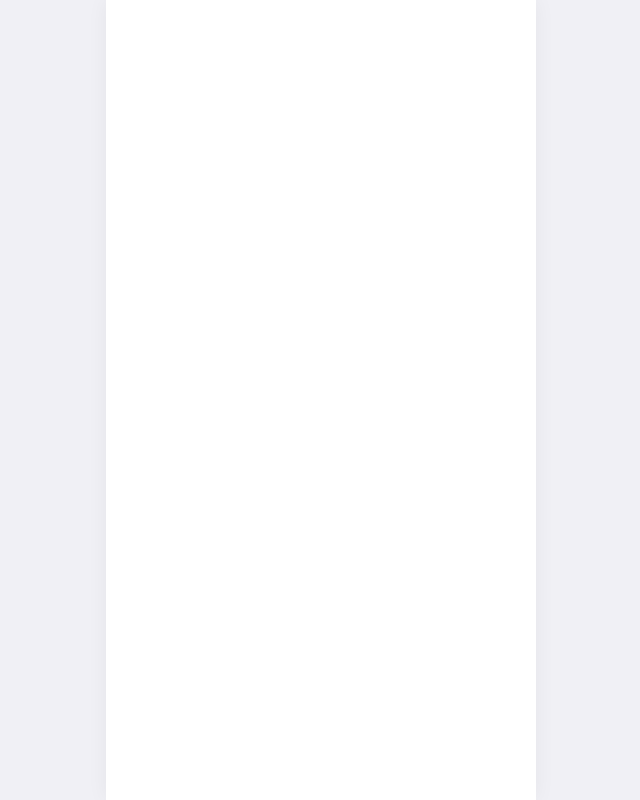
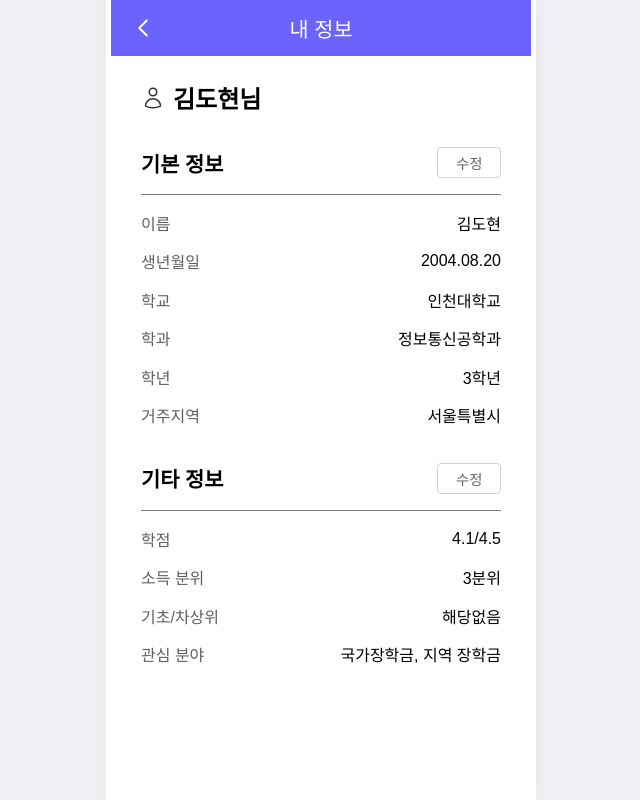
Before and after one commit to LikeLionUniv-INU-BeneFitU/BeneFitU-Frontend, a React (Vite) app: page /my-info in a window 1280 px wide. Before the commit this address had no page. Shown: the whole page, without its empty margins (319-959 px from the left). Built offline with nearby package versions, Linux system fonts and the light colour scheme.

Commit message:
Feat: 내 정보 페이지 구현

```diff
--- a/package.json
+++ b/package.json
@@ -12,6 +12,7 @@
   "dependencies": {
     "react": "^19.2.7",
     "react-dom": "^19.2.7",
+    "react-icons": "^5.7.0",
     "react-router-dom": "^7.18.1",
     "styled-components": "^6.4.3"
   },
--- a/src/App.jsx
+++ b/src/App.jsx
@@ -1,19 +1,21 @@
 import { BrowserRouter, Routes, Route } from 'react-router-dom';
 import AppLayout from './styles/AppLayout';
 import GlobalStyle from './styles/GlobalStyle';
+
 import Splash from './pages/Splash';
 import LoginHome from './pages/Loginhome';
+import Login from './pages/Login';
+import Signup from './pages/Signup';
 import InfoIntro from './pages/InfoIntro';
 import BasicInfo from './pages/BasicInfo';
 import OtherInfo from './pages/OtherInfo';
 import InfoComplete from './pages/InfoComplete';
 import Home from './pages/Home';
 import BenefitAll from './pages/BenefitAll';
-import Login from './pages/Login';
-import Signup from './pages/Signup';
 import Expectedbenefit from './pages/ExpectedBenefit';
 import BenefitDetail from './pages/BenefitDetail';
 import ApplyComplete from './pages/ApplyComplete';
+import MyInfo from './pages/MyInfo';
 
 function App() {
   return (
@@ -34,7 +36,9 @@ function App() {
           <Route path="/expected-benefit" element={<Expectedbenefit />} />
           <Route path="/benefit-detail" element={<BenefitDetail />} />
           <Route path="/apply-complete" element={<ApplyComplete />} />
+          <Route path="/my-info" element={<MyInfo />} />
           <Route path="/edit-basic" element={<BasicInfo />} />
+          <Route path="/edit-other" element={<OtherInfo />} />
         </Routes>
       </AppLayout>
     </BrowserRouter>
--- /dev/null
+++ b/src/components/ApplyItem.jsx
@@ -0,0 +1,83 @@
+import React from 'react';
+import styled from 'styled-components';
+
+const ApplicationItem = ({ title, date, status }) => {
+  const getStatusConfig = (status) => {
+    switch (status) {
+      case 'SELECTED':
+        return { text: '선정', bg: '#EBEBEB', color: '#111111' };
+      case 'NOT_SELECTED':
+        return { text: '미선정', bg: '#EBEBEB', color: '#767676' };
+      case 'UNDER_REVIEW':
+      default:
+        return { text: '심사 중', bg: '#EBEBEB', color: '#111111' };
+    }
+  };
+
+  const config = getStatusConfig(status);
+
+  return (
+    <CardContainer>
+      <TextContainer>
+        <Title>{title}</Title>
+        <DateText>신청일 : {date}</DateText>
+      </TextContainer>
+      <StatusBadge $bgColor={config.bg} $textColor={config.color}>
+        {config.text}
+      </StatusBadge>
+    </CardContainer>
+  );
+};
+
+export default ApplicationItem;
+
+const CardContainer = styled.div`
+  display: flex;
+  justify-content: space-between;
+  align-items: center;
+  width: 100%;
+  height: 9vh;
+  padding: 0 16px;
+  background-color: #ffffff;
+  border-radius: 12px;
+  border: 1px solid #fafbff;
+  box-shadow: 0px 2px 8px rgba(0, 0, 0, 0.2);
+  box-sizing: border-box;
+  margin: 8px auto;
+`;
+
+const TextContainer = styled.div`
+  display: flex;
+  flex-direction: column;
+  gap: 6px;
+  overflow: hidden;
+`;
+
+const Title = styled.h4`
+  margin: 0;
+  font-size: 15px;
+  font-weight: bold;
+  color: #111111;
+  white-space: nowrap;
+  overflow: hidden;
+  text-overflow: ellipsis;
+`;
+
+const DateText = styled.span`
+  font-size: 12px;
+  color: #767676;
+`;
+
+const StatusBadge = styled.div`
+  display: flex;
+  justify-content: center;
+  align-items: center;
+  flex-shrink: 0;
+  width: 58px;
+  height: 28px;
+  border-radius: 6px;
+  font-size: 12px;
+  font-weight: 500;
+  background-color: ${(props) => props.$bgColor};
+  color: ${(props) => props.$textColor};
+`;
--- /dev/null
+++ b/src/pages/MyInfo.jsx
@@ -0,0 +1,235 @@
+import React, { useState, useEffect } from 'react';
+import { useNavigate } from 'react-router-dom';
+import styled from 'styled-components';
+import Header from '../components/Header';
+import ApplyItem from '../components/ApplyItem';
+
+const dummyData = {
+  isSuccess: true,
+  code: 'COMMON_200',
+  message: '요청에 성공했습니다.',
+  result: {
+    baseInfo: {
+      name: '김도현',
+      schoolName: '인천대학교',
+      department: '정보통신공학과',
+      grade: 3,
+      residence: '서울특별시',
+      birthDate: '2004.08.20',
+    },
+    detailInfo: {
+      gpa: 4.1,
+      incomeBracket: 3,
+      isBasicLiving: false,
+      isSecondLowest: false,
+      interests: ['국가장학금', '지역 장학금'],
+    },
+  },
+};
+
+const MyInfo = () => {
+  const [userInfo, setUserInfo] = useState(null);
+  const [loading, setLoading] = useState(true);
+  const navigate = useNavigate();
+
+  useEffect(() => {
+    const fetchUserInfo = async () => {
+      try {
+        await new Promise((resolve) => setTimeout(resolve, 300));
+        setUserInfo(dummyData.result);
+      } catch (err) {
+        alert(err.message);
+      } finally {
+        setLoading(false);
+      }
+    };
+
+    fetchUserInfo();
+  }, []);
+
+  if (loading) return <LoadingMessage>로딩 중...</LoadingMessage>;
+  if (!userInfo) return null;
+
+  const { baseInfo, detailInfo } = userInfo;
+
+  const getSocialSupportStatus = () => {
+    if (!detailInfo.isBasicLiving && !detailInfo.isSecondLowest) {
+      return '해당없음';
+    }
+
+    const basic = detailInfo.isBasicLiving ? '해당' : '해당없음';
+    const second = detailInfo.isSecondLowest ? '해당' : '해당없음';
+
+    return `${basic}/${second}`;
+  };
+
+  return (
+    <Container>
+      <Header title="내 정보" variant="purple" />
+
+      <Body>
+        {/* 이름 섹션 */}
+        <NameSection>
+          <svg
+            xmlns="http://www.w3.org/2000/svg"
+            fill="none"
+            viewBox="0 0 24 24"
+            strokeWidth={1.5}
+            stroke="currentColor"
+            style={{
+              width: '1.5rem',
+              height: '1.5rem',
+              marginRight: '0.5rem',
+              color: '#333',
+            }}
+          >
+            <path
+              strokeLinecap="round"
+              strokeLinejoin="round"
+              d="M15.75 6a3.75 3.75 0 1 1-7.5 0 3.75 3.75 0 0 1 7.5 0ZM4.501 20.118a7.5 7.5 0 0 1 14.998 0A17.933 17.933 0 0 1 12 21.75c-2.676 0-5.216-.584-7.499-1.632Z"
+            />
+          </svg>
+          <h2>{baseInfo.name}님</h2>
+        </NameSection>
+
+        {/* 기본 정보 섹션 */}
+        <Section>
+          <SectionHeader>
+            <h3>기본 정보</h3>
+            <button onClick={() => navigate('/edit-basic')}>수정</button>
+          </SectionHeader>
+          <InfoRow>
+            <span>이름</span>
+            <span>{baseInfo.name}</span>
+          </InfoRow>
+          <InfoRow>
+            <span>생년월일</span>
+            <span>{baseInfo.birthDate}</span>
+          </InfoRow>
+          <InfoRow>
+            <span>학교</span>
+            <span>{baseInfo.schoolName}</span>
+          </InfoRow>
+          <InfoRow>
+            <span>학과</span>
+            <span>{baseInfo.department}</span>
+          </InfoRow>
+          <InfoRow>
+            <span>학년</span>
+            <span>{baseInfo.grade}학년</span>
+          </InfoRow>
+          <InfoRow>
+            <span>거주지역</span>
+            <span>{baseInfo.residence}</span>
+          </InfoRow>
+        </Section>
+
+        {/* 기타 정보 섹션 */}
+        <Section>
+          <SectionHeader>
+            <h3>기타 정보</h3>
+            <button onClick={() => navigate('/edit-other')}>수정</button>
+          </SectionHeader>
+          <InfoRow>
+            <span>학점</span>
+            <span>{detailInfo.gpa}/4.5</span>
+          </InfoRow>
+          <InfoRow>
+            <span>소득 분위</span>
+            <span>{detailInfo.incomeBracket}분위</span>
+          </InfoRow>
+          <InfoRow>
+            <span>기초/차상위</span>
+            <span>{getSocialSupportStatus()}</span>
+          </InfoRow>
+          <InfoRow>
+            <span>관심 분야</span>
+            <span>{detailInfo.interests?.join(', ')}</span>
+          </InfoRow>
+        </Section>
+      </Body>
+    </Container>
+  );
+};
+
+export default MyInfo;
+
+// --- 스타일 컴포넌트 (rem & vh 단위 적용) ---
+const Container = styled.div`
+  max-width: 420px; /* 대화면 양옆 여백 고정을 위한 모바일 Max-Width 규격 */
+  margin: 0 auto;
+  background-color: #fff;
+  min-height: 100vh;
+  font-family: sans-serif;
+`;
+
+const Body = styled.div`
+  padding: 3vh 30px; /* 세로 여백은 기기 높이에 반응하도록 vh 배정 */
+`;
+
+const NameSection = styled.div`
+  display: flex;
+  align-items: center;
+  margin-bottom: 4vh; /* 높이에 맞춘 마진 배치 */
+
+  h2 {
+    font-size: 1.5rem;
+    margin: 0;
+    font-weight: bold;
+    color: #000;
+  }
+`;
+
+const Section = styled.section`
+  margin-bottom: 4.5vh;
+`;
+
+const SectionHeader = styled.div`
+  display: flex;
+  justify-content: space-between;
+  align-items: center;
+  border-bottom: 0.063rem solid #828282;
+  padding-bottom: 2vh;
+  margin-bottom: 2vh;
+
+  h3 {
+    font-size: 1.3rem;
+    margin: 0;
+    font-weight: bold;
+    color: #000;
+  }
+
+  button {
+    background: #fff;
+    border: 0.063rem solid #d1d1d1;
+    border-radius: 4px;
+    padding: 0.5vh 1.1rem;
+    font-size: 0.9rem;
+    color: #666;
+    cursor: pointer;
+  }
+`;
+
+const InfoRow = styled.div`
+  display: flex;
+  justify-content: space-between;
+  align-items: center;
+  margin-bottom: 1.8vh; /* 줄 간격 유연성 보장 */
+  font-size: 1rem; /* 14px 변환 */
+
+  span:first-child {
+    color: #5f5f5f;
+  }
+  span:last-child {
+    color: #000;
+    font-weight: 500;
+  }
+`;
+
+const LoadingMessage = styled.div`
+  display: flex;
+  justify-content: center;
+  align-items: center;
+  height: 100vh;
+  font-size: 1rem;
+`;
```
Also changed, not shown: 1 other file (tests, documents, lock files or other folders).
